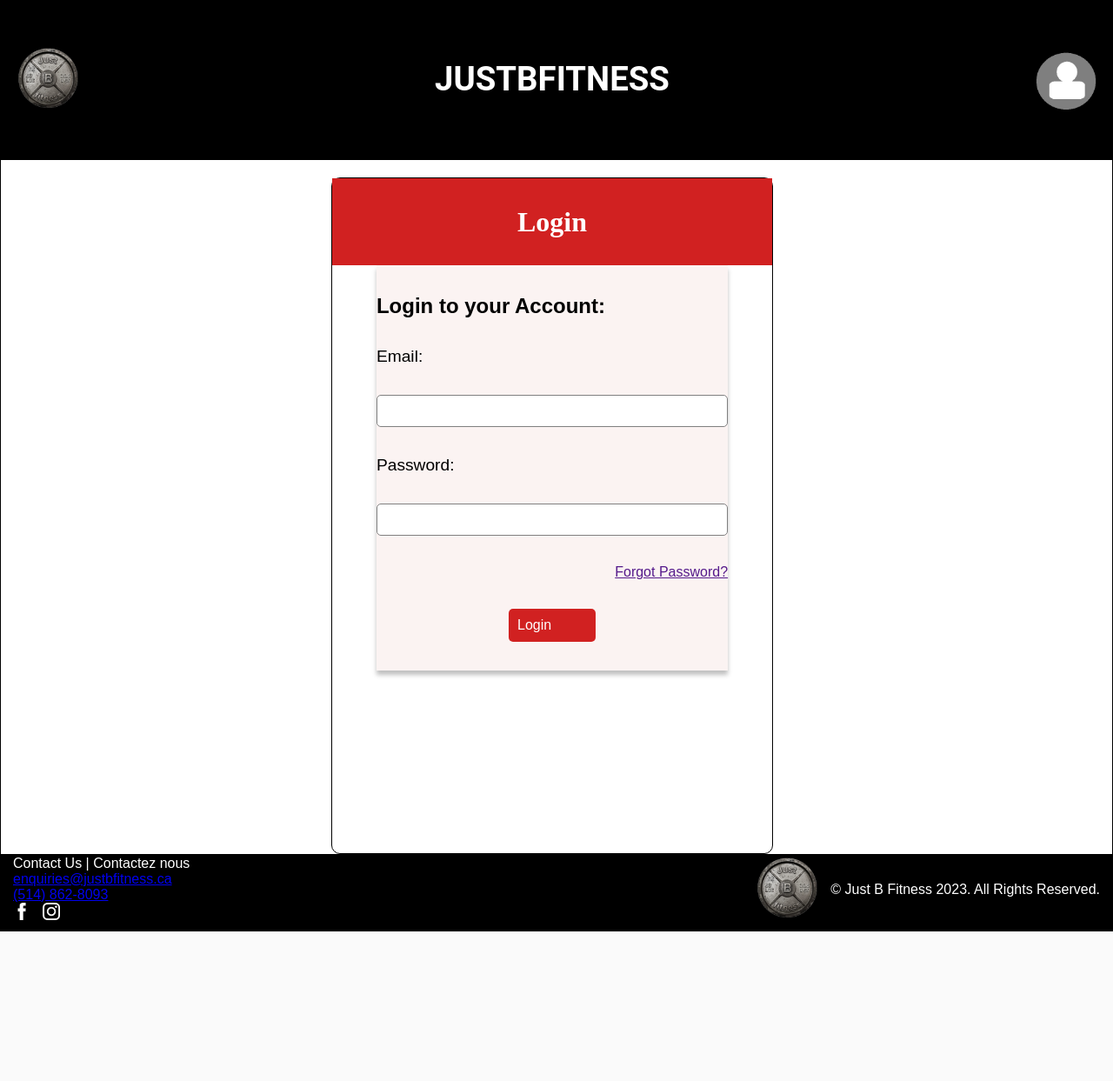
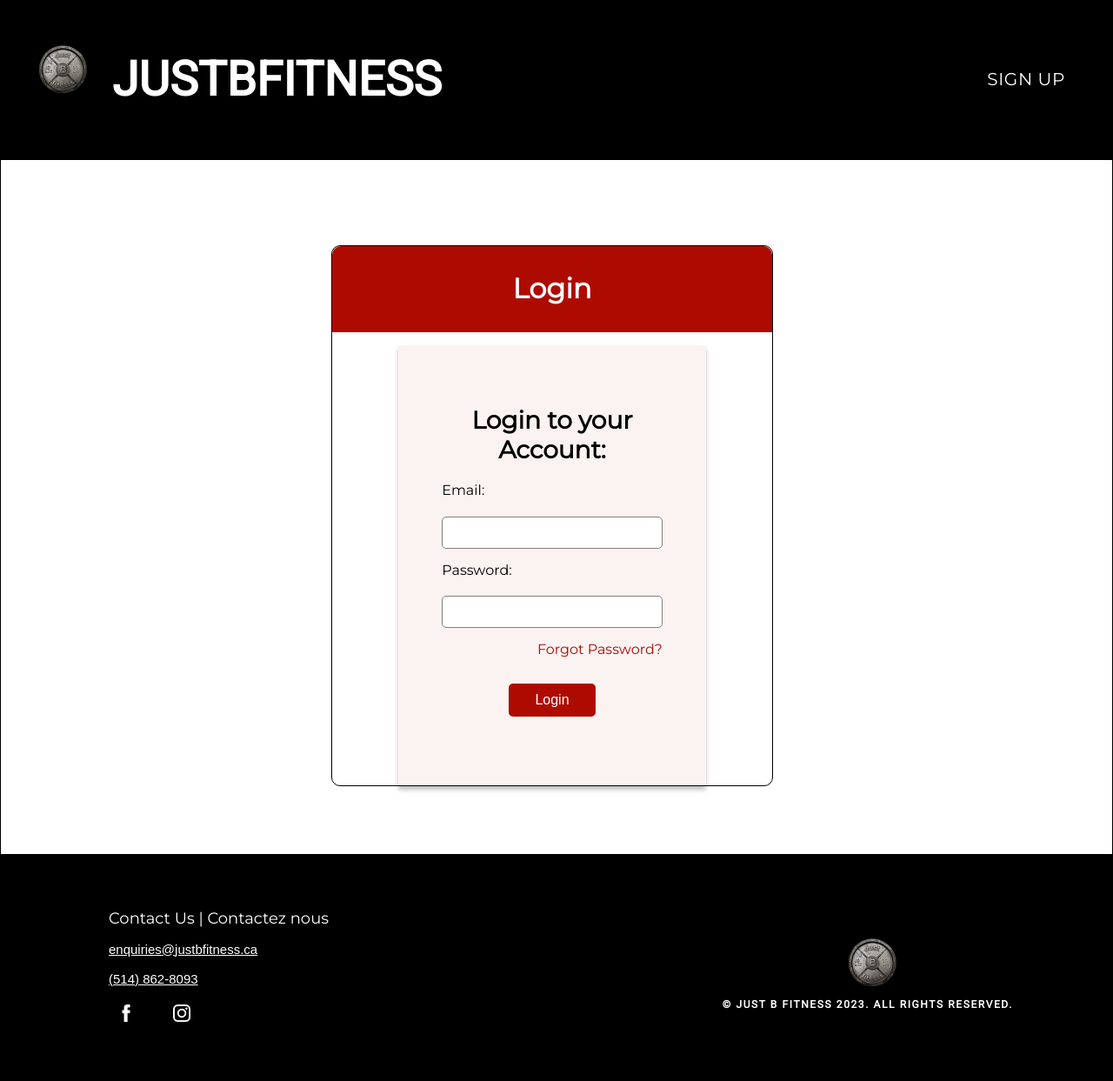
Before and after one commit to Nabil-Rn/System_Development_Project, a PHP site: page / in a window 1280 px wide. Shown: the whole page at 87% size. Before the commit the page ends 1071 px from the top, so only its background shows below. Run offline with PHP 8.4, Linux system fonts and the light colour scheme.

Commit message:
Adjusted css and register view

```diff
--- a/MVC/CSS/home.css
+++ b/MVC/CSS/home.css
@@ -1,4 +1,3 @@
-/*  */
 body{
 	margin:0;
 	padding:0;
@@ -22,6 +21,10 @@ header{
 	padding:15px 15px;
 }
 
+label {
+  padding:10px;
+}
+
 .header-container {
   margin: 0 auto;
   max-width: 100%;
@@ -32,10 +35,22 @@ header{
   justify-content: space-between;
 }
 
+.right-box label a {
+  font-family: 'Montserrat', sans-serif;
+  font-weight: medium;
+  font-size: 20px;
+  line-height: 29px;
+  letter-spacing: 0.6px;
+  text-decoration: none;
+  color: white;
+  padding-right: 15px;
+}
+
 .logo-image {
-  width: 80px;
-  height: auto;
-  margin-right: 10px;
+  width: 64px;
+  height: 55px;
+  margin: 15px 15px 0 30px ;
+  align-items: center;
 }
 
 .logo-container, .icon-container {
@@ -45,21 +60,22 @@ header{
 
 .title-container {
   color: white;
-  font-size: 3vw;
-  font-family: Roboto;
-  font-weight: 700;
+  font-size: 55px;
+  font-family: 'Roboto', sans-serif;
+  font-weight: bolder;
   text-transform: uppercase;
-  line-height: 1.2;
-  white-space: nowrap;
-  overflow: hidden;
-  text-overflow: ellipsis;
+  line-height: 55px;
   margin-right: 10px;
+  text-align: left;
+  padding-left: 10px;
 }
 
+
 .icon-image {
-  width: 80px;
+  width: 50px;
   height: auto;
-  margin-left: 10px;
+  padding-left: 15px;
+  margin-right: 35px;
 }
 
 
@@ -83,85 +99,139 @@ header{
   align-items: center;
 }
 
+.required {
+  color: #AE0B00;
+  font-weight: bold;
+  font-size: 16px;
+}
+
+.input-box {
+  margin-top: 5px;
+}
+
 .login {
   width: 40%;
-  height: 100%;
+  height: 80%;
   display: flex;
   flex-direction: column;
   align-items: center;
   border: 1px black solid;
   position: relative;
   border-radius: 10px;
+
+}
+
+.register {
+  width: 40%;
+  height: 80%;
+  display: flex;
+  flex-direction:row;
+  align-items: center;
+  border: 1px black solid;
+  position: relative;
+  border-radius: 10px;
+
 }
 
 .title {
   width: 100%;
   height: 100px;
-  background: rgb(209, 33, 33);
+  background: #AE0B00;
   justify-content: center;
   align-items: center;
   display: flex;
+  margin-bottom: 15px;
+  border-radius: 10px 10px 0 0;
 }
 
 .title-text {
   max-width: 100%;
   color: white;
   font-size: 2em;
-  font-family: Montserrat;
-  font-weight: 700;
+  font-family: 'Montserrat', sans-serif;
+  font-weight: bolder;
   line-height: 1.2;
   word-wrap: break-word;
 }
 
 .content {
-  height: 60%; /* changed from 100% to 60% */
-  width: 80%; /* added width property */
+  height: 82%;
+  width: 70%;
   position: relative;
   box-shadow: 0px 5px 5px rgba(0, 0, 0, 0.25);
   background-color: #fbf3f2;
   align-self: center;
-  display: flex; /* added display property */
-  flex-direction: column; /* added flex-direction property */
-  justify-content: space-evenly; /* added justify-content property */
+  display: flex;
+  flex-direction: column;
+  justify-content: space-evenly;
+  padding: 50px;
+}
+
+.content label {
+  color: black;
+  line-height: 21px;
+  font-size: 16px;
+  font-family: 'Montserrat', sans-serif;
+  text-decoration: none;
+  text-align: start;
+  padding: 10x;
+}
+
+.content a {
+  color: #AE0B00;
+  line-height: 21px;
+  font-size: 16px;
+  font-family: 'Montserrat', sans-serif;
+  text-decoration: none;
+  text-align: start;
 }
 
 .title-large {
-  font-size: 1.5em; /* added font-size property */
-  font-weight: bold; /* added font-weight property */
+  font-size: 1.75em;
+  font-family: 'Montserrat', sans-serif;
+  font-weight: bold;
+  text-align: center;
+  padding:5px;
 }
 
 .label {
-  font-size: 1.2em; /* added font-size property */
+  line-height: 21px;
+  font-size: 16px;
+  font-family: 'Montserrat', sans-serif;
 }
 
 .input-box {
-  width: 100%; /* added width property */
+  width: 100%;
+  padding: 1x;
 }
 
+
 .input-box input {
-  width: 100%; /* added width property */
-  padding: 10px; /* added padding property */
-  border: 1px solid gray; /* added border property */
-  border-radius: 5px; /* added border-radius property */
+  width: 100%;
+  padding: 10px;
+  border: 1px solid gray;
+  border-radius: 5px;
 }
 
 .link {
-  text-align: right; /* added text-align property */
+  text-align: right;
 }
 
 .button-container {
-  width: 100%; /* added width property */
-  display: flex; /* added display property */
-  justify-content: center; /* added justify-content property */
+  width: 100%;
+  display: flex;
+  justify-content: center;
 }
 
 .button {
   width: 100px;
+  margin: 15px;
   padding: 10px;
-  background: rgb(209, 33, 33);
+  background: #AE0B00;
   color: white;
   border-radius: 5px;
   cursor: pointer;
+  text-align: center;
 }
 
 /* footer */
@@ -173,7 +243,8 @@ footer {
   display: flex;
   justify-content: space-between;
   align-items: center;
-  padding: 9.71px 15px 18.29px 15px;
+  padding: 50px;
+
 }
 
 .left-box,
@@ -182,26 +253,64 @@ footer {
   height: 60px;
   display: flex;
   align-items: center;
-}
-
-.left-box {
-  padding-right: 15px;
+  padding: 15px;
 }
 
 .right-box {
-  padding-left: 15px;
+  display: flex;
+  align-items: center;
   justify-content: flex-end;
+  padding: 15px;
 }
 
 .right-box img {
-  margin-right: 10px;
+  margin-left: 10px;
+  align-self: flex-end;
 }
 
 .social-icons a {
-  margin-right: 10px;
+  margin: 10px;
 }
 
 .social-icons img {
-  width: 20px;
+  width: 40px;
   height: auto;
+  padding: 10px;
 }
+
+.contact-label {
+  font-family: 'Montserrat', sans-serif;
+  font-size: 18px;
+  line-height: 19.8px;
+  padding: 10px;
+}
+
+.contact-text {
+  font-family: 'Open Sans', sans-serif;
+  font-size: 15px;
+  line-height: 29.3px;
+  padding-left: 10px;
+  padding-bottom: 5px;
+}
+
+
+.contact-text a {
+  color: white;
+  text-decoration: underline;
+}
+
+.right-box .contact-item img {
+  margin-left: 150px;
+  align-items: center;
+}
+
+.copy-rights-text {
+  color: white;
+  font-family: 'Roboto', sans-serif;
+  font-weight: bold;
+  font-size: 12px;
+  text-align: center;
+  letter-spacing: 1.6px;
+  margin-left: 10px;
+  padding-top: 10px;
+}
--- a/MVC/Views/Home/index.php
+++ b/MVC/Views/Home/index.php
@@ -10,17 +10,23 @@
     <title>JUSTBFITNESS</title>
     <link rel="shortcut icon" href="assets/favicon.ico">
     <link rel="stylesheet" href="CSS/home.css">
+    <link rel="stylesheet" href="https://fonts.googleapis.com/css?family=Roboto&display=swap">
+    <link rel="stylesheet" href="https://fonts.googleapis.com/css?family=Montserrat&display=swap">
+
 </head>
 <body>
 <header>
     <div class="header-container">
-    <div class="logo-container">
-        <div class="logo-inner-container">
+    <div class="right-box">
         <img class="logo-image" src="assets/logo.png" alt="Logo" />
-        </div>
+        <div class="title-container"> JustBFitness</div>
     </div>
-    <div class="title-container"> JUSTBFITNESS</div>
-    <div class="icon-container"><img class="icon-image" src="assets/profile.png" alt="Icon" /></div>
+    <div class="right-box">
+    <label><a href="Views/Home/register.php">SIGN UP</a></label> <!--- To Modify -->
+    </div>
+    <!---
+    <div class="icon-container"><img class="icon-image" src="../../assets/profile.png" alt="Icon" /></div>
+    -->
     </div>
 </header>
 
@@ -42,28 +48,8 @@
             </div>
         </div>
 </div>
-
 <footer>
-    <div class="left-box">
-        <div class="contact-item">
-            <div class="contact-label">Contact Us | Contactez nous</div>
-            <div class="contact-info">
-                <div class="contact-text"><a href="mailto:enquiries@justbfitness.ca">enquiries@justbfitness.ca</a></div>
-                <div class="contact-text"><a href="tel:+15148628093">(514) 862-8093</a></div>
-            </div>
-            <div class="social-icons">
-                <a href="https://facebook.com"><img src="assets/facebook.png" ></a>
-                <a href="https://instagram.com"><img src="assets/instagram.png"></a>
-            </div>
-        </div>
-    </div>
-    <div class="right-box">
-        <div class="logo-inner-container">
-            <img class="logo-image" src="assets/logo.png" alt="Logo">
-        </div>
-        <div class="copy-rights-text"> &copy; Just B Fitness 2023. All Rights Reserved.</div>
-    </div>
+    <?php include_once 'footer.php' ?>
 </footer>
-
 </body>
 </html>
--- /dev/null
+++ b/MVC/footer.php
@@ -0,0 +1,35 @@
+<!DOCTYPE html>
+<html lang="en">
+<head>
+    <meta charset="UTF-8">
+    <meta name="viewport" content="width=device-width, initial-scale=1.0">
+    <title>JUSTBFITNESS</title>
+    <link rel="shortcut icon" href="assets/favicon.ico">
+    <link rel="stylesheet" href="CSS/home.css">
+    <link rel="stylesheet" href="https://fonts.googleapis.com/css?family=Roboto&display=swap">
+    <link rel="stylesheet" href="https://fonts.googleapis.com/css?family=Montserrat&display=swap">
+</head>
+<body>
+<footer>
+    <div class="left-box">
+        <div class="contact-item">
+            <div class="contact-label">Contact Us | Contactez nous</div>
+            <div class="contact-info">
+                <div class="contact-text"><a href="mailto:enquiries@justbfitness.ca">enquiries@justbfitness.ca</a></div>
+                <div class="contact-text"><a href="tel:+15148628093">(514) 862-8093</a></div>
+            </div>
+            <div class="social-icons">
+                <a href="https://facebook.com/JustBfitnessOfficial/"><img src="assets/facebook.png" ></a>
+                <a href="https://www.instagram.com/JustBfitness.ca/"><img src="assets/instagram.png"></a>
+            </div>
+        </div>
+    </div>
+    <div class="right-box">
+        <div class="contact-item">
+            <img class="logo-image" src="assets/logo.png" alt="Logo">
+            <div class="copy-rights-text"> &copy; JUST B FITNESS 2023. ALL RIGHTS RESERVED.</div>
+        </div>
+    </div>
+</footer>
+</body>
+</html>
```
Also changed, not shown: MVC/Views/Home/register.php (added, +84 -0 lines), MVC/navbar.php (added, +29 -0 lines).
